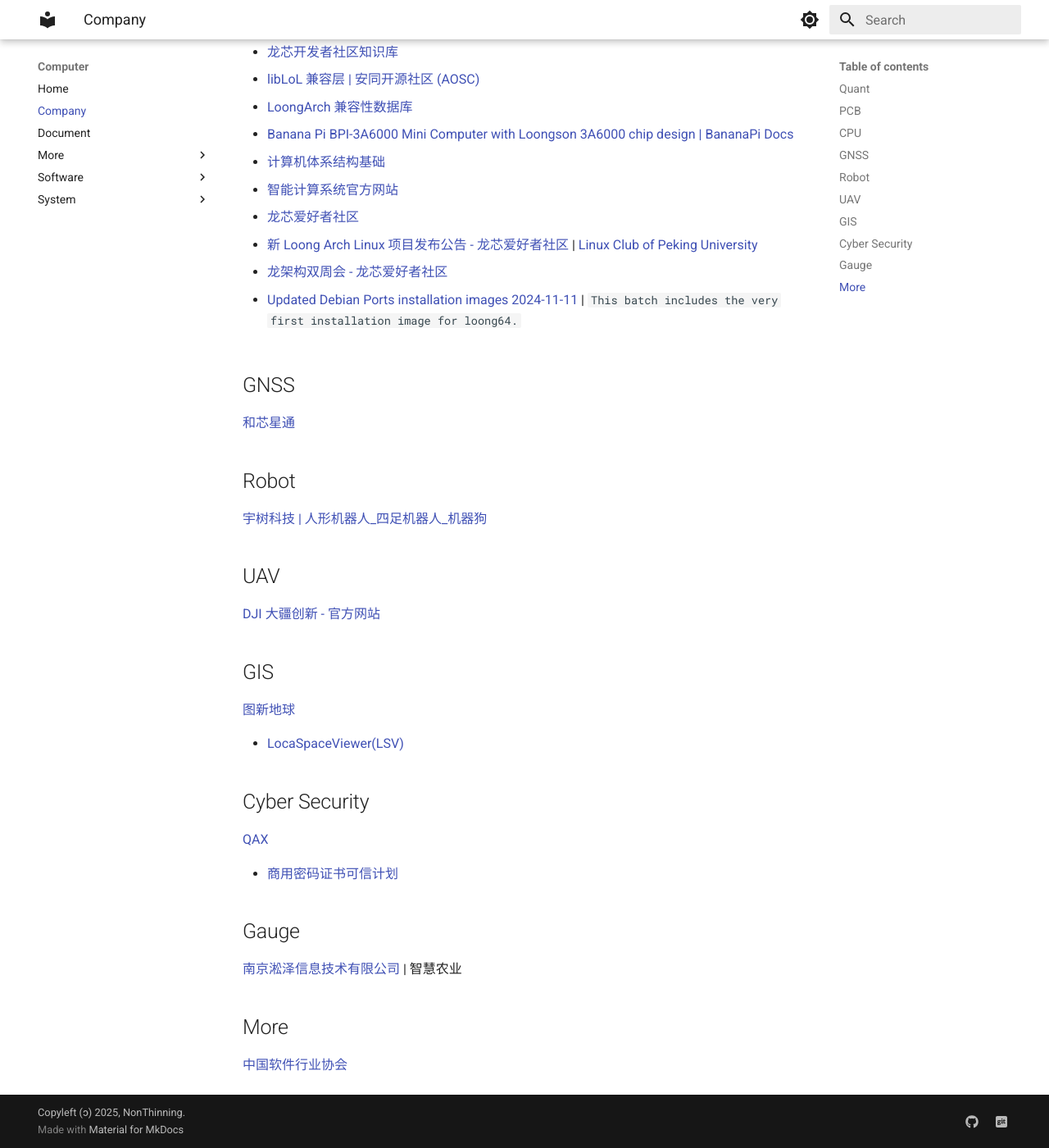
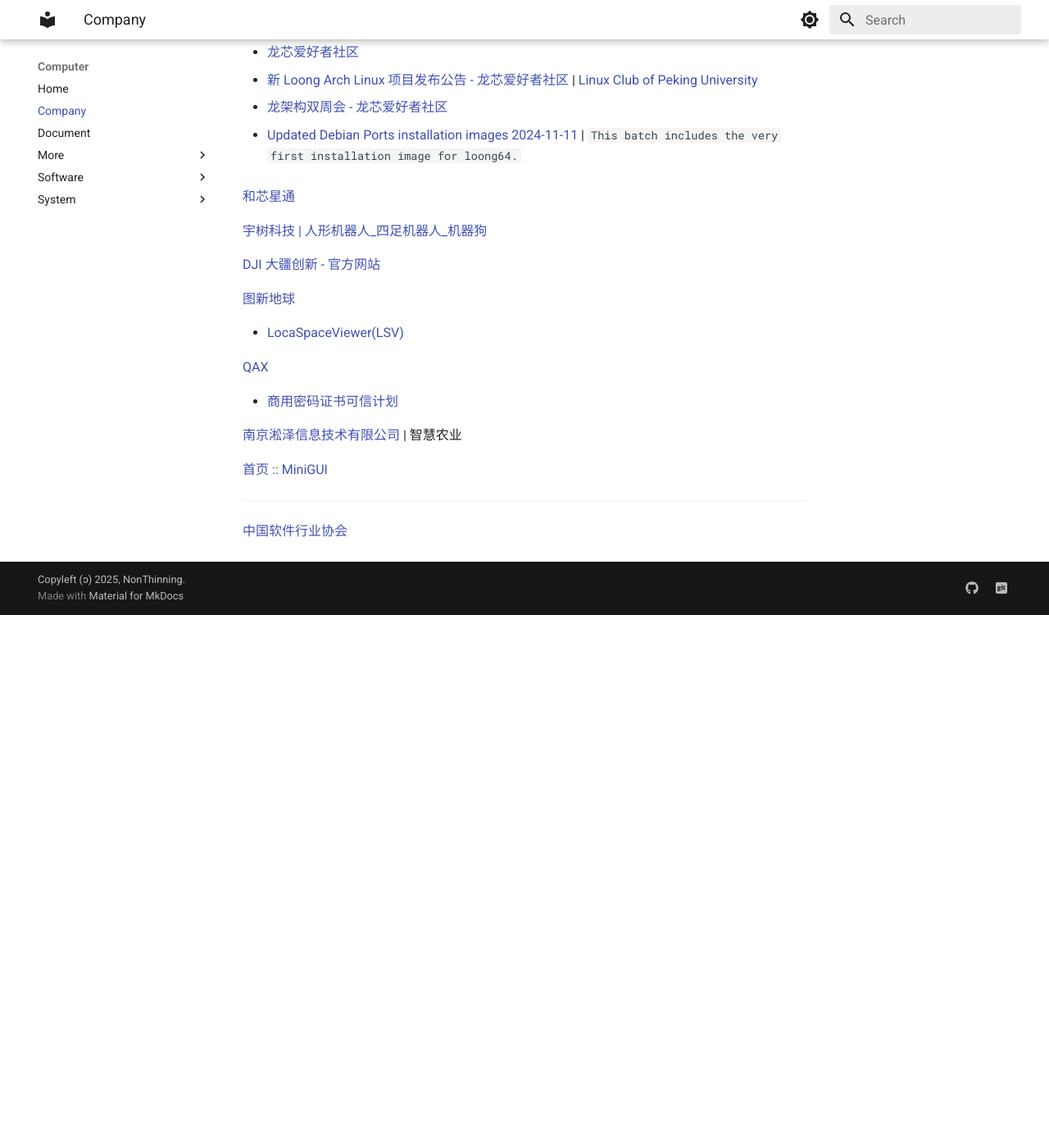
Before and after one commit to NonThinning/NonThinning.github.io, an MkDocs documentation site: the page built from docs/Computer/Company.md, in a window 1280 px wide and 1400 px high, scrolled down 763 px. Shown: the whole window at 82% size. Built offline with MkDocs 1.6.1 and Material for MkDocs 9.7.7, drawn with Linux system fonts in a browser that asks for light colours; after the commit the page ends 1513 px from its top, so only the background shows below that.

Commit message:
docs update

```diff
--- a/docs/Computer/Company.md
+++ b/docs/Computer/Company.md
@@ -1,15 +1,9 @@
-
-## Quant
 
 [幻方 | 首页](https://www.high-flyer.cn/#index)
 
 - [DeepSeek | 深度求索](https://www.deepseek.com/)
 
-## PCB
-
 [立创开源硬件平台](https://oshwhub.com/)
-
-## CPU
 
 [申威社区](https://developer.wxiat.com/)
 
@@ -36,34 +30,24 @@
 
 - [Updated Debian Ports installation images 2024-11-11](https://lists.debian.org/debian-loongarch/2024/11/msg00002.html) | `This batch includes the very first installation image for loong64.`
 
-## GNSS
-
 [和芯星通](https://www.unicorecomm.com/)
-
-## Robot
 
 [宇树科技 | 人形机器人_四足机器人_机器狗](https://www.unitree.com/cn)
 
-## UAV
-
 [DJI 大疆创新 - 官方网站](https://www.dji.com/cn)
-
-## GIS
 
 [图新地球](http://www.tuxingis.com/locaspace.html)
 
 - [LocaSpaceViewer(LSV)](http://www.locaspace.cn/LSV.jsp)
 
-## Cyber Security
-
 [QAX](https://en.qianxin.com/)
 
 - [商用密码证书可信计划](https://www.qianxin.com/ctp/index.html)
 
-## Gauge
-
 [南京淞泽信息技术有限公司](http://water.smartscience.cn/) | 智慧农业
 
-## More
+[首页 :: MiniGUI](https://minigui.fmsoft.cn/zh)
+
+------
 
 [中国软件行业协会](https://www.csia.org.cn/)
```
Also changed, not shown: docs/Computer/More/Amine.md (+1 -1 lines).
